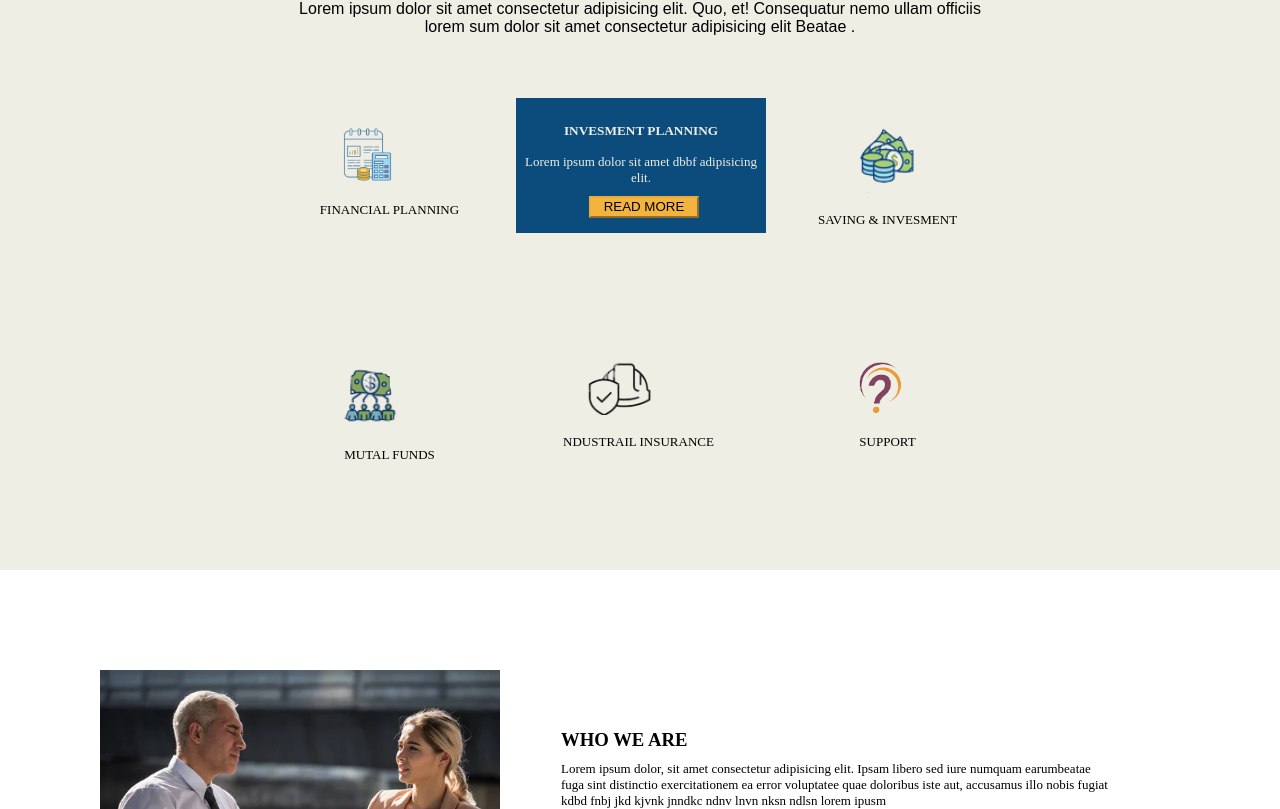
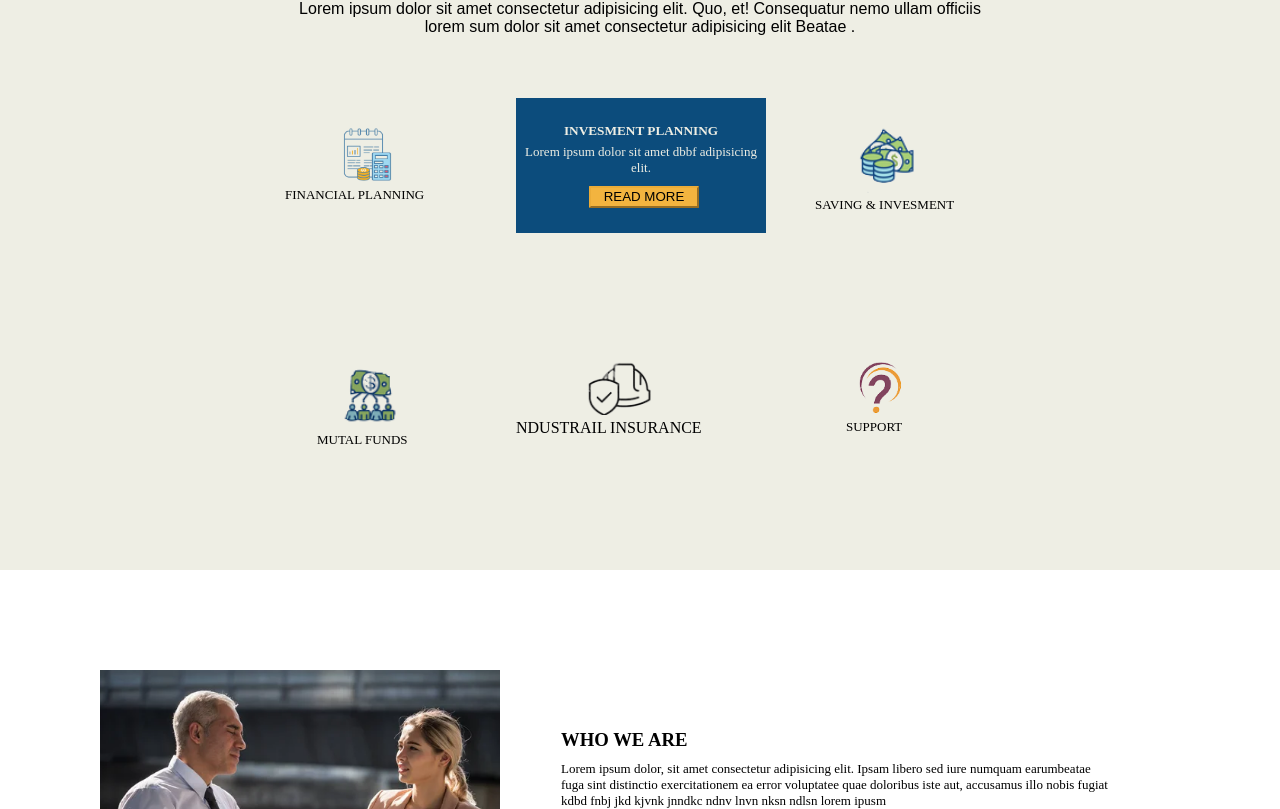
Before and after one commit to arun-kunwar/financialAdvice, a React (Vite) app: page / in a window 1280 px wide. Shown: the part 751-1560 px from the top of the page. Built offline with nearby package versions, Linux system fonts and the light colour scheme.

Commit message:
news-sec-2.1

```diff
--- a/src/componets/Intro/intro.css
+++ b/src/componets/Intro/intro.css
@@ -30,7 +30,7 @@
     z-index: -1;
 }
 
-.h1 {
+.main   h1{
     bottom: 53%;
     right: 730px;
     position: absolute;
@@ -41,7 +41,7 @@
 
 }
 
-.p {
+.main  p{
     bottom: 40%;
     right: 360px;
     position: absolute;
@@ -131,7 +131,7 @@
     height: 55px;
 }
 
-.box1 p {
+.box1 .box1-para {
     font-size: small;
     padding-left: 18px;
 }
@@ -141,7 +141,7 @@
     height: 70px;
 }
 
-.box3 p {
+.box3 .box3-para {
     font-size: small;
     padding-left: 50px;
 }
@@ -153,7 +153,7 @@
 
 }
 
-.box4 p {
+.box4 .box4-para {
     font-size: small;
     padding-left: 50px;
 }
@@ -163,7 +163,7 @@
     height: 55px;
 }
 
-.box5 p {
+.box5 .box2-para {
     font-size: small;
     padding-left: 25px;
 }
@@ -173,7 +173,7 @@
     height: 55px;
 }
 
-.box6 p {
+.box6 .box6-para {
     font-size: small;
     padding-left: 81px;
 }
@@ -192,7 +192,7 @@
     padding-top: 25px;
 }
 
-.box2 p {
+.box2 .box2-para {
     text-align: center;
     font-size: small;
     padding: 0 2px 0 2px;
--- a/src/componets/Intro/intro.jsx
+++ b/src/componets/Intro/intro.jsx
@@ -14,8 +14,8 @@ function body() {
     <>
       <main className='main'  >
         <div>
-          <h1 className='h1'> We Provide Expert <br /> Financial Advice</h1>
-          <p className='p'> We provides independent advice  based on establised reasearch methods <br /> and
+          <h1> We Provide Expert <br /> Financial Advice</h1>
+          <p > We provides independent advice  based on establised reasearch methods <br /> and
             our experts have in-depth sector knowledge</p>
         </div>
         <div className='button'><input type="button" value='Get start now' className='submit' /></div>
@@ -31,12 +31,12 @@ function body() {
 
           <div className='box box1'>
             <img src={box1} className='imgbox1' />
-            <p>FINANCIAL PLANNING</p>
+            <p className='box1-para'> FINANCIAL PLANNING</p>
           </div>
           <div className='box box2'>
             <div>
               <h5>INVESMENT PLANNING</h5>
-              <p>Lorem ipsum dolor sit amet dbbf
+              <p className='box2-para'> Lorem ipsum dolor sit amet dbbf
                 adipisicing elit. </p>
               <input type="button" value="READ MORE" className='readmore' />
             </div>
@@ -45,19 +45,19 @@ function body() {
           </div>
           <div className='box box3'>
             <img src={box3} alt="" className='imgbox3' />
-            <p> SAVING & INVESMENT</p>
+            <p className='box3-para' > SAVING & INVESMENT</p>
           </div>
           <div className='box box4'>
             <img src={box4} className='imgbox4' />
-            <p>MUTAL FUNDS</p>
+            <p className='box4-para'>MUTAL FUNDS</p>
           </div>
           <div className='box box5'>
             <img src={box5} alt="" className='imgbox5' />
-            <p>NDUSTRAIL INSURANCE</p>
+            <p className='box5-para'> NDUSTRAIL INSURANCE</p>
           </div>
           <div className='box box6'>
             <img src={box6} alt="" className='imgbox6' />
-            <p>SUPPORT</p>
+            <p className='box6-para'>SUPPORT</p>
           </div>
         </div>
       </section>
--- a/src/componets/News/news.css
+++ b/src/componets/News/news.css
@@ -28,5 +28,37 @@
 }
 .box1 .box1-para1{
     color: aliceblue;
-    padding: 1px 0 0 0git ;
+    padding: 4px 0 0 24px;
+    font-size: 15px;
+    font-family: sans-serif;
 }
+.box1 .box1-para2{
+    color: aliceblue;
+        padding: 4px 0 0 24px;
+        font-size: 10px;
+        font-family: sans-serif;
+
+}
+.box a {
+    color: orange;
+}
+.box2 .box2-heading {
+    padding: 20px 0 0 50px;
+    color: rgb(255, 181, 45);
+
+}
+
+.box2 .box2-para1 {
+    color: aliceblue;
+    padding: 4px 0 0 24px;
+    font-size: 15px;
+    font-family: sans-serif;
+}
+
+.box2 .box2-para2 {
+    color: aliceblue;
+    padding: 4px 0 0 24px;
+    font-size: 10px;
+    font-family: sans-serif;
+
+}
--- a/src/componets/News/news.jsx
+++ b/src/componets/News/news.jsx
@@ -10,9 +10,14 @@ function news() {
                   <div className="box box1">
                       <h4 className='box1-heading'> 1SEP</h4>
                       <p className='box1-para1'>Lorem ipsum dolor sit amet consectetur.</p>
-                      <p className='box1-para2'> Lorem ipsum dolor sit amet, consectetur adipisicing elit. Sequi ex iste asperiores officiis! <a href="google.com">Read more</a></p>
+                      <p className='box1-para2'> Lorem ipsum dolor sit amet, consectetur adipisicing elit. Sequi ex iste asperiores officiis! bdkb dkb <a href="google.com">Read more</a></p>
                   </div>
-                  <div className="box box2"></div>
+                  <div className="box box2">
+                      <h4 className='box2-heading'> 14FEB</h4>
+                      <p className='box2-para1'>Lorem ipsum dolor sit amet consectetur.</p>
+                      <p className='box2-para2'> Lorem ipsum dolor sit amet, consectetur adipisicing elit. Sequi ex iste asperiores officiis! bdkb dkb <a href="google.com">Read more</a></p>
+
+                  </div>
               </div>
 
 
--- a/src/componets/Team/team.css
+++ b/src/componets/Team/team.css
@@ -101,20 +101,20 @@
     justify-content: center;
 }
 
-.info-head .box {
+.info-head .info-box {
     height: 236px;
     width: 65%;
     background-color: aliceblue;
     margin: 66px 0 0 0;
 }
 
-.box h3 {
+.info-box h3 {
     text-align: center;
     text-transform: uppercase;
     font-family: sans-serif;
     padding-top: 23px;
 }
-.box p {
+.info-box p {
     padding: 15px 0 0 0;
     font-size: small;
     text-align: center;
--- a/src/componets/Team/team.jsx
+++ b/src/componets/Team/team.jsx
@@ -38,8 +38,8 @@ function team() {
       <section className='info'>
 
           <div className='info-head'>
-              <div className='box'>
-                  <h3>what client say</h3>
+              <div className='info-box'>
+                  <h3 >what client say</h3>
                   <p>
                       Lorem ipsum dolor sit, amet consectetur adipisicing elit. Totam voluptatem deleniti praesentium ullam nemo, illo ratione numquam natus accusantium, aliquid delectus! Fuga odio voluptatum voluptas fugit labore corporis autem facere.
                   </p>
```
